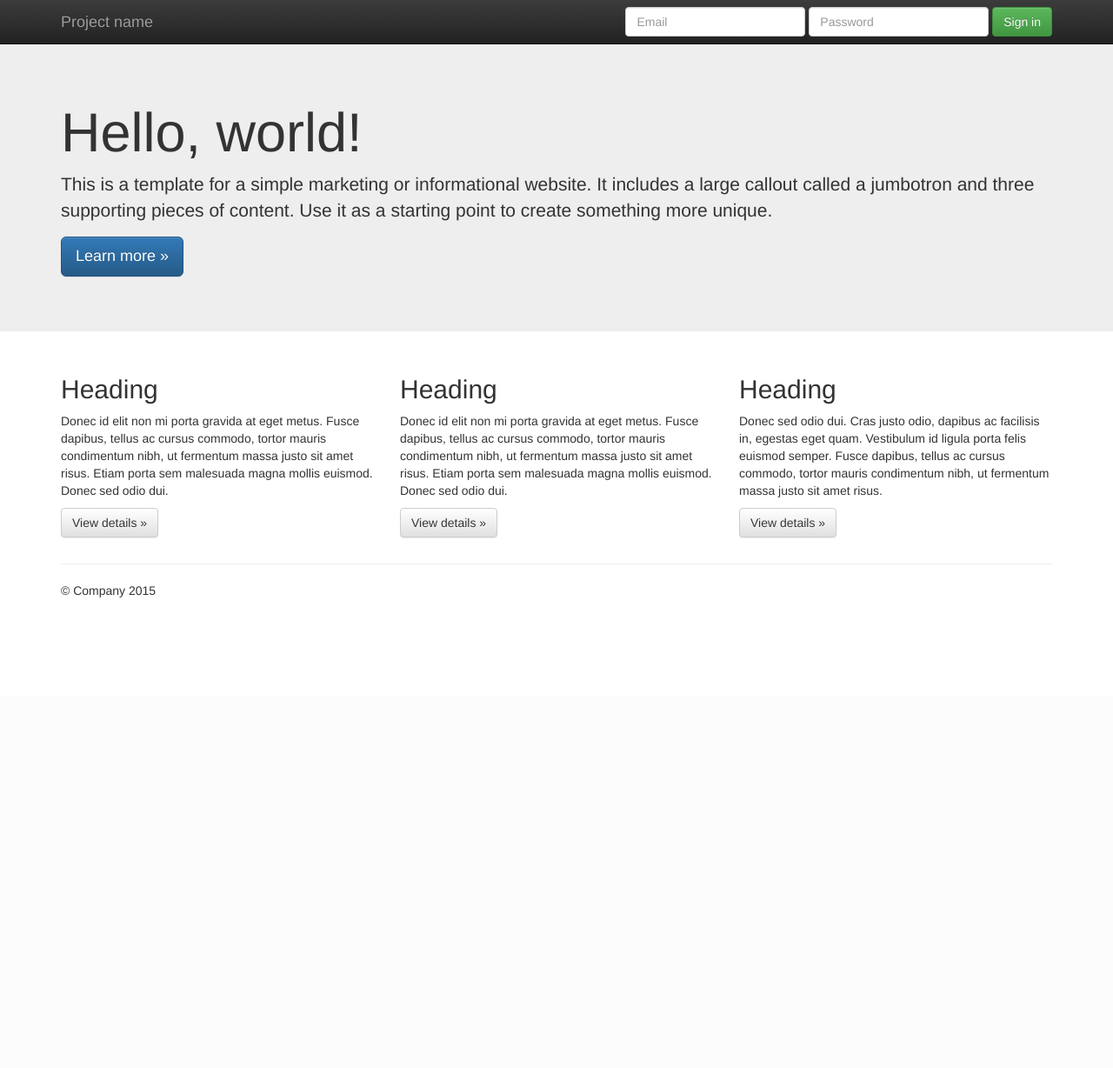
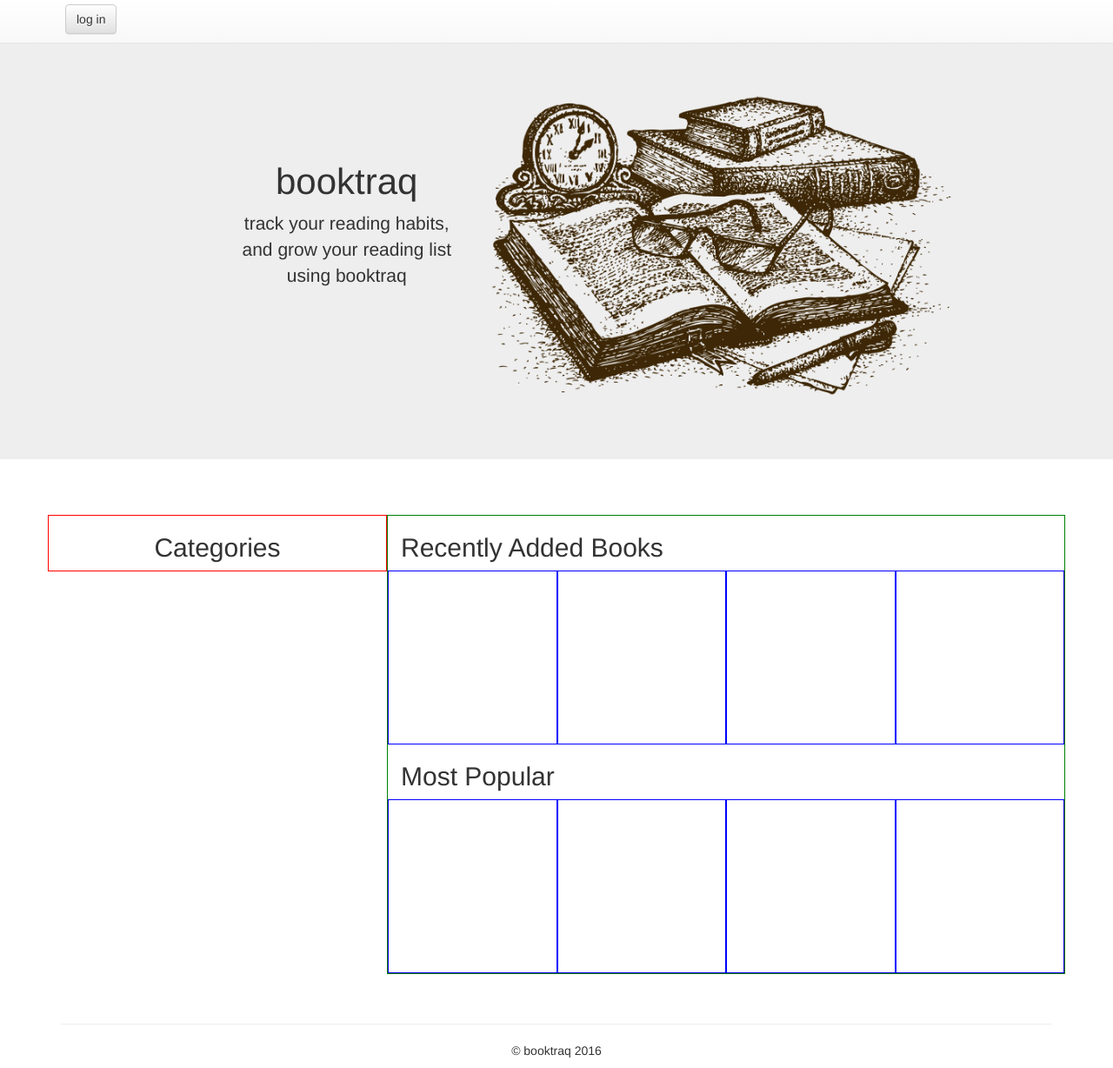
Before and after one commit to theshannonclark/item-catalog, a Flask app: template catalog/templates/index.html in a window 1280 px wide. Shown: the whole page at 87% size. Before the commit the page ends 687 px from the top, so only its background shows below. Run offline with Flask 2, Linux system fonts and the light colour scheme; the template is opened without the code that fills it, so the values that code supplies are empty; some libraries are stand-ins or nearby versions.

Commit message:
Block out home page layout
Got the basic layout in place without worrying too much about
styling. Fixed indentation in index.html to 4 spaces.

```diff
--- a/catalog/static/css/main.css
+++ b/catalog/static/css/main.css
@@ -3,3 +3,49 @@
 /* ==========================================================================
    Author's custom styles
    ========================================================================== */
+
+
+.body-content {
+	margin-bottom: 5%;
+	margin-top: 3%;
+}
+
+.navbar-booktraq {
+	margin: 0;
+	box-shadow: none;
+}
+
+.booktraq-login {
+	margin: 5px;
+}
+
+h1.booktraq-title {
+	font-size: 3em;
+	margin-left: 25%;
+	margin-top: 25%;
+	font-weight: normal;
+}
+
+.booktraq-subtitle {
+	margin-left: 25%;
+}
+
+.book-tile {
+	min-height: 200px;
+}
+
+/* ==========================================================================
+   Debugging styles
+   ========================================================================== */
+
+.debug-border-red {
+	border: 1px solid red;
+}
+
+.debug-border-blue {
+	border: 1px solid blue;
+}
+
+.debug-border-green {
+	border: 1px solid green;
+}
--- a/catalog/templates/index.html
+++ b/catalog/templates/index.html
@@ -2,31 +2,26 @@
 <!--[if lt IE 7]>      <html class="no-js lt-ie9 lt-ie8 lt-ie7" lang=""> <![endif]-->
 <!--[if IE 7]>         <html class="no-js lt-ie9 lt-ie8" lang=""> <![endif]-->
 <!--[if IE 8]>         <html class="no-js lt-ie9" lang=""> <![endif]-->
-<!--[if gt IE 8]><!--> <html class="no-js" lang=""> <!--<![endif]-->
+<!--[if gt IE 8]><!-->
+<html class="no-js" lang=""> <!--<![endif]-->
     <head>
         <meta charset="utf-8">
         <meta http-equiv="X-UA-Compatible" content="IE=edge,chrome=1">
-        <title></title>
-        <meta name="description" content="">
+        <title>booktraq - home</title>
+        <meta name="description" content="Keep track of which books you've read using booktraq.">
         <meta name="viewport" content="width=device-width, initial-scale=1">
 
-        <link rel="stylesheet" href="css/bootstrap.min.css">
-        <style>
-            body {
-                padding-top: 50px;
-                padding-bottom: 20px;
-            }
-        </style>
-        <link rel="stylesheet" href="css/bootstrap-theme.min.css">
-        <link rel="stylesheet" href="css/main.css">
+        <link rel="stylesheet" href="../static/css/bootstrap.min.css">
+        <link rel="stylesheet" href="../static/css/bootstrap-theme.min.css">
+        <link rel="stylesheet" href="../static/css/main.css">
 
-        <script src="js/vendor/modernizr-2.8.3-respond-1.4.2.min.js"></script>
+        <script src="../static/js/vendor/modernizr-2.8.3-respond-1.4.2.min.js"></script>
     </head>
     <body>
         <!--[if lt IE 8]>
             <p class="browserupgrade">You are using an <strong>outdated</strong> browser. Please <a href="http://browsehappy.com/">upgrade your browser</a> to improve your experience.</p>
         <![endif]-->
-    <nav class="navbar navbar-inverse navbar-fixed-top" role="navigation">
+        <nav class="navbar navbar-default navbar-static-top navbar-booktraq" role="navigation">
             <div class="container">
                 <div class="navbar-header">
                     <button type="button" class="navbar-toggle collapsed" data-toggle="collapse" data-target="#navbar" aria-expanded="false" aria-controls="navbar">
@@ -35,18 +30,9 @@
                         <span class="icon-bar"></span>
                         <span class="icon-bar"></span>
                     </button>
-          <a class="navbar-brand" href="#">Project name</a>
                 </div>
                 <div id="navbar" class="navbar-collapse collapse">
-          <form class="navbar-form navbar-right" role="form">
-            <div class="form-group">
-              <input type="text" placeholder="Email" class="form-control">
-            </div>
-            <div class="form-group">
-              <input type="password" placeholder="Password" class="form-control">
-            </div>
-            <button type="submit" class="btn btn-success">Sign in</button>
-          </form>
+                    <a class="btn btn-default navbar-left booktraq-login" href="#">log in</a>
                 </div><!--/.navbar-collapse -->
             </div>
         </nav>
@@ -54,38 +40,51 @@
         <!-- Main jumbotron for a primary marketing message or call to action -->
         <div class="jumbotron">
             <div class="container">
-        <h1>Hello, world!</h1>
-        <p>This is a template for a simple marketing or informational website. It includes a large callout called a jumbotron and three supporting pieces of content. Use it as a starting point to create something more unique.</p>
-        <p><a class="btn btn-primary btn-lg" href="#" role="button">Learn more &raquo;</a></p>
+                <div class="col-sm-4 col-sm-offset-1 text-center">
+                    <h1 class="booktraq-title">booktraq</h1>
+                    <p class="booktraq-subtitle">track your reading habits, and grow your reading list using booktraq</p>
+                </div>
+
+                <div class="col-sm-6">
+                    <img class="img img-responsive" src="../static/images/booksheader.png" />
+                </div>
             </div>
         </div>
 
         <div class="container">
             <!-- Example row of columns -->
+            <div class="row body-content">
+                <div class="col-sm-4 debug-border-red text-center">
+                    <h2>Categories</h2>
+                </div>
+
+                <div class="col-sm-8 debug-border-green">
+                    <h2>Recently Added Books</h2>
                     <div class="row">
-        <div class="col-md-4">
-          <h2>Heading</h2>
-          <p>Donec id elit non mi porta gravida at eget metus. Fusce dapibus, tellus ac cursus commodo, tortor mauris condimentum nibh, ut fermentum massa justo sit amet risus. Etiam porta sem malesuada magna mollis euismod. Donec sed odio dui. </p>
-          <p><a class="btn btn-default" href="#" role="button">View details &raquo;</a></p>
+                        <div class="col-sm-3 debug-border-blue book-tile"></div>
+                        <div class="col-sm-3 debug-border-blue book-tile"></div>
+                        <div class="col-sm-3 debug-border-blue book-tile"></div>
+                        <div class="col-sm-3 debug-border-blue book-tile"></div>
                     </div>
-        <div class="col-md-4">
-          <h2>Heading</h2>
-          <p>Donec id elit non mi porta gravida at eget metus. Fusce dapibus, tellus ac cursus commodo, tortor mauris condimentum nibh, ut fermentum massa justo sit amet risus. Etiam porta sem malesuada magna mollis euismod. Donec sed odio dui. </p>
-          <p><a class="btn btn-default" href="#" role="button">View details &raquo;</a></p>
+
+                    <h2>Most Popular</h2>
+                    <div class="row">
+                        <div class="col-sm-3 debug-border-blue book-tile"></div>
+                        <div class="col-sm-3 debug-border-blue book-tile"></div>
+                        <div class="col-sm-3 debug-border-blue book-tile"></div>
+                        <div class="col-sm-3 debug-border-blue book-tile"></div>
                     </div>
-        <div class="col-md-4">
-          <h2>Heading</h2>
-          <p>Donec sed odio dui. Cras justo odio, dapibus ac facilisis in, egestas eget quam. Vestibulum id ligula porta felis euismod semper. Fusce dapibus, tellus ac cursus commodo, tortor mauris condimentum nibh, ut fermentum massa justo sit amet risus.</p>
-          <p><a class="btn btn-default" href="#" role="button">View details &raquo;</a></p>
                 </div>
             </div>
 
             <hr>
 
             <footer>
-        <p>&copy; Company 2015</p>
+                <p class="text-center">&copy; booktraq 2016</p>
             </footer>
-    </div> <!-- /container -->        <script src="//ajax.googleapis.com/ajax/libs/jquery/1.11.2/jquery.min.js"></script>
+        </div> <!-- /container -->
+
+        <script src="//ajax.googleapis.com/ajax/libs/jquery/1.11.2/jquery.min.js"></script>
         <script>window.jQuery || document.write('<script src="js/vendor/jquery-1.11.2.min.js"><\/script>')</script>
 
         <script src="js/vendor/bootstrap.min.js"></script>
```
Lines whose indentation alone changed are shown as unchanged.
